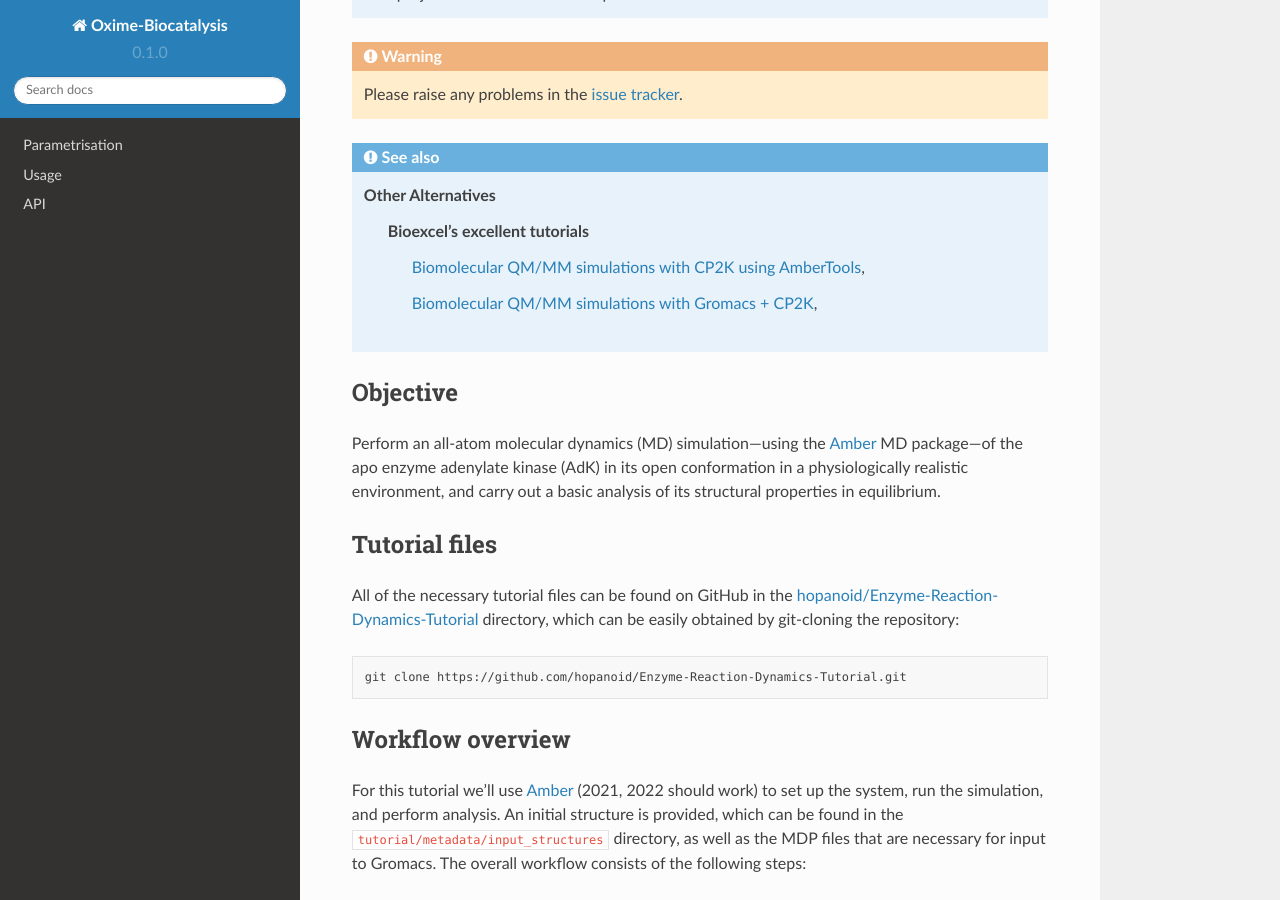
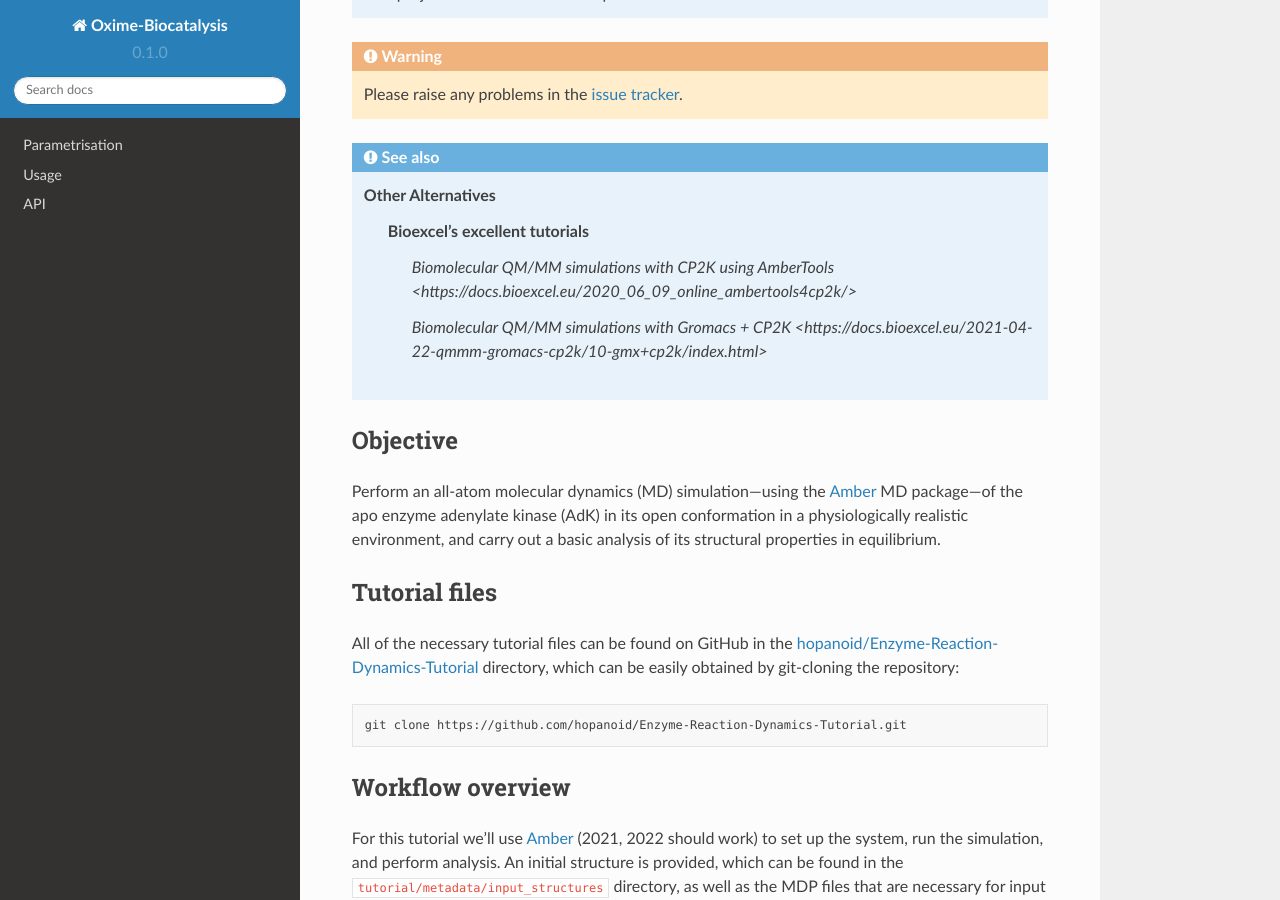
Before and after one commit to hopanoid/Enzyme-Reaction-Dynamics-Tutorial, a Sphinx documentation site: the page built from docs/source/index.rst, in a window 1280 px wide and 900 px high, scrolled down 504 px. Built offline with Sphinx 7.4.7 and the Read the Docs theme 2.0.0, drawn with Linux system fonts in a browser that asks for light colours.

```diff
--- a/docs/source/index.rst
+++ b/docs/source/index.rst
@@ -40,10 +40,10 @@
    Other Alternatives
         Bioexcel's excellent tutorials
                 `Biomolecular QM/MM simulations with CP2K using AmberTools
-                <https://docs.bioexcel.eu/2020_06_09_online_ambertools4cp2k/>`_,
+                <https://docs.bioexcel.eu/2020_06_09_online_ambertools4cp2k/>`
 
                 `Biomolecular QM/MM simulations with Gromacs + CP2K
-                <https://docs.bioexcel.eu/2021-04-22-qmmm-gromacs-cp2k/10-gmx+cp2k/index.html>`_,
+                <https://docs.bioexcel.eu/2021-04-22-qmmm-gromacs-cp2k/10-gmx+cp2k/index.html>`
 
 
 
```
